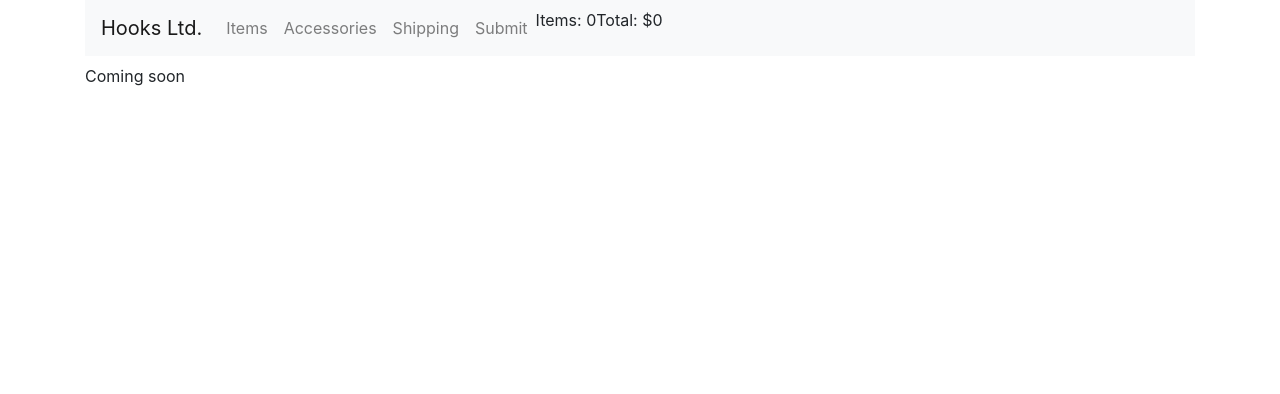
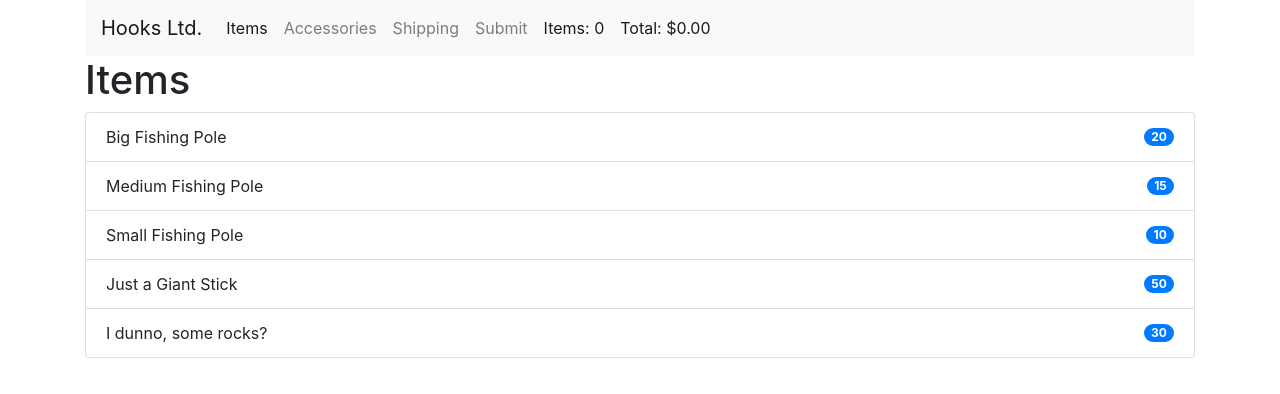
Before and after one commit to racheljay/fishing-hooks, a React (Create React App) app: page / in a window 1280 px wide. Shown: the top 394 px of the page. Built offline with nearby package versions, Linux system fonts and the light colour scheme.

Commit message:
fixed local storage and mounting, checkout display tab works

```diff
--- a/src/App.jsx
+++ b/src/App.jsx
@@ -1,4 +1,4 @@
-import React, {useState, useEffect} from 'react';
+import React, { useState, useEffect } from 'react';
 import Nav from './Nav'
 import Checkout from './Checkout'
 import Items from './Items'
@@ -10,7 +10,6 @@ function App() {
   // let shoppingCart = []
 
   const [currentPage, setCurrentPage] = useState(0)
-  const [shoppingCart, setShoppingCart] = useState([])
 
   //component did update
   const setPage = (newPageNum) => {
@@ -23,8 +22,9 @@ function App() {
   const addToCart = (item) => {
     console.log(item)
     // console.log(shoppingCart)
-    setShoppingCart(shoppingCart.concat(item))
-    window.localStorage.setItem('storedCart', JSON.stringify(shoppingCart))
+    let newShoppingCart = shoppingCart.concat(item)
+    window.localStorage.setItem('storedCart', JSON.stringify(newShoppingCart))
+    setShoppingCart(newShoppingCart)
     console.log(shoppingCart)
     // console.log(getTotal())
   }
@@ -33,15 +33,30 @@ function App() {
   useEffect(() => {
     console.log('did mount')
     let lsPage = window.localStorage.getItem('currentPage')
-    if(lsPage !== currentPage) {
+    if(lsPage) {
+      if (lsPage !== currentPage) {
         setCurrentPage(JSON.parse(lsPage))
       }
-    // let lsCart = window.localStorage.getItem('storedCart')
-    // if(lsCart !== shoppingCart) {
-    //   setShoppingCart(JSON.parse(lsCart))
-    // }
+    }
+
+    let lsCart = window.localStorage.getItem('storedCart')
+    if(lsCart) {
+      if(lsCart !== shoppingCart) {
+        setShoppingCart(JSON.parse(lsCart))
+      }
+    }
+
     console.log(currentPage)
-  }, [currentPage, shoppingCart])
+  }, [])
+
+  const [shoppingCart, setShoppingCart] = useState([])
+
+  // useEffect(() => {
+  //   let lsCart = window.localStorage.getItem('storedCart')
+  //   if (lsCart !== shoppingCart) {
+  //     setShoppingCart(JSON.parse(lsCart))
+  //   }
+  // }, [])
 
   const getTotal = () => {
     let prices = shoppingCart.map((item, index) => {
@@ -51,7 +66,11 @@ function App() {
     let sum = prices.reduce((a, b) => {
       return a + b;
     }, 0)
-    return sum
+    if(shoppingCart.length === 0) {
+      return '0.00'
+    } else {
+    return (sum * 1.06).toFixed(2)
+    }
   }
 
 
@@ -66,15 +85,17 @@ function App() {
         total={getTotal}
       />
       {pages.map((item, index) => {
-      if(currentPage < 3) {
+        if (currentPage < 3) {
           content = <Items
             currentPage={currentPage}
             pages={pages}
             addToCart={addToCart}
           />
-      } else if(currentPage === 3) {
+        } else if (currentPage === 3) {
           content = <Checkout
             currentPage={currentPage}
+            cart={shoppingCart}
+            total={getTotal}
           />
         }
       })}
--- a/src/Checkout.jsx
+++ b/src/Checkout.jsx
@@ -1,8 +1,35 @@
 import React from 'react';
 
-function Checkout() {
-    return(
-        <h1>Checkout</h1>
+function Checkout(props) {
+
+    const finalBill = props.cart.map((item, index) => {
+        return (<li
+            className="list-group-item d-flex justify-content-between align-items-center"
+            key={index}
+        // onClick={() => props.addToCart(item)}
+        >
+            {item.item}
+            <span className="badge badge-primary badge-pill">{item.price}</span>
+        </li>
+        )
+    })
+
+    const currentTotal = <li
+        className="list-group-item d-flex justify-content-between align-items-center"
+
+    // onClick={() => props.addToCart(item)}
+    >
+        Total:
+    <span className="badge badge-primary badge-pill">${props.total()}</span>
+    </li>
+    return (
+        <>
+            <h1>Checkout</h1>
+            <ul className="list-group">
+                {finalBill}
+                {currentTotal}
+            </ul>
+        </>
     )
 }
 
--- a/src/Items.jsx
+++ b/src/Items.jsx
@@ -5,27 +5,30 @@ function Items(props) {
 
   const itemData = Data.items.map((item, index) => {
     return <li
-    class="list-group-item d-flex justify-content-between align-items-center"
+    className="list-group-item d-flex justify-content-between align-items-center"
     onClick={() => props.addToCart(item)}
+    key={index}
     >
       {item.item}
-      <span class="badge badge-primary badge-pill">{item.price}</span>
+      <span className="badge badge-primary badge-pill" key={index}>{item.price}</span>
     </li>
   })
   const accessorieData = Data.accessories.map((item, index) => {
-    return <li class="list-group-item d-flex justify-content-between align-items-center"
+    return <li className="list-group-item d-flex justify-content-between align-items-center"
     onClick={() => props.addToCart(item)}
+    key={index}
     >
       {item.item}
-      <span class="badge badge-primary badge-pill">{item.price}</span>
+      <span className="badge badge-primary badge-pill" key={index}>{item.price}</span>
     </li>
   })
   const shippingData = Data.shipping.map((item, index) => {
-    return <li class="list-group-item d-flex justify-content-between align-items-center"
+    return <li className="list-group-item d-flex justify-content-between align-items-center"
     onClick={() => props.addToCart(item)}
+    key={index}
     >
       {item.item}
-      <span class="badge badge-primary badge-pill">{item.price}</span>
+      <span className="badge badge-primary badge-pill" key={index}>{item.price}</span>
     </li>
   })
 
@@ -33,12 +36,12 @@ function Items(props) {
   return (
     <>
       <h1>{props.pages[props.currentPage]}</h1>
-      <ul class="list-group">
+      <ul className="list-group">
       {
         props.currentPage === 0 ? content = itemData
           : props.currentPage === 1 ? content = accessorieData
             : props.currentPage === 2 ? content = shippingData
-            : content = "Coming soon"
+            : content = "Page Not Found"
     }
       </ul>
     </>
--- a/src/Nav.jsx
+++ b/src/Nav.jsx
@@ -23,8 +23,8 @@ function Nav(props) {
               })
 
             }
-            <div className="nav-item" >Items: {props.cart.length}</div>
-            <div className="nav-item" >Total: ${props.total()}</div>
+            <div className="nav-item nav-link active" >Items: {props.cart.length}</div>
+            <div className="nav-item nav-link active" >Total: ${props.total()}</div>
 
             {/* <a className="nav-item nav-link active" >Home</a>
             <a className="nav-item nav-link" >Features</a>
```
Lines whose indentation alone changed are shown as unchanged.
